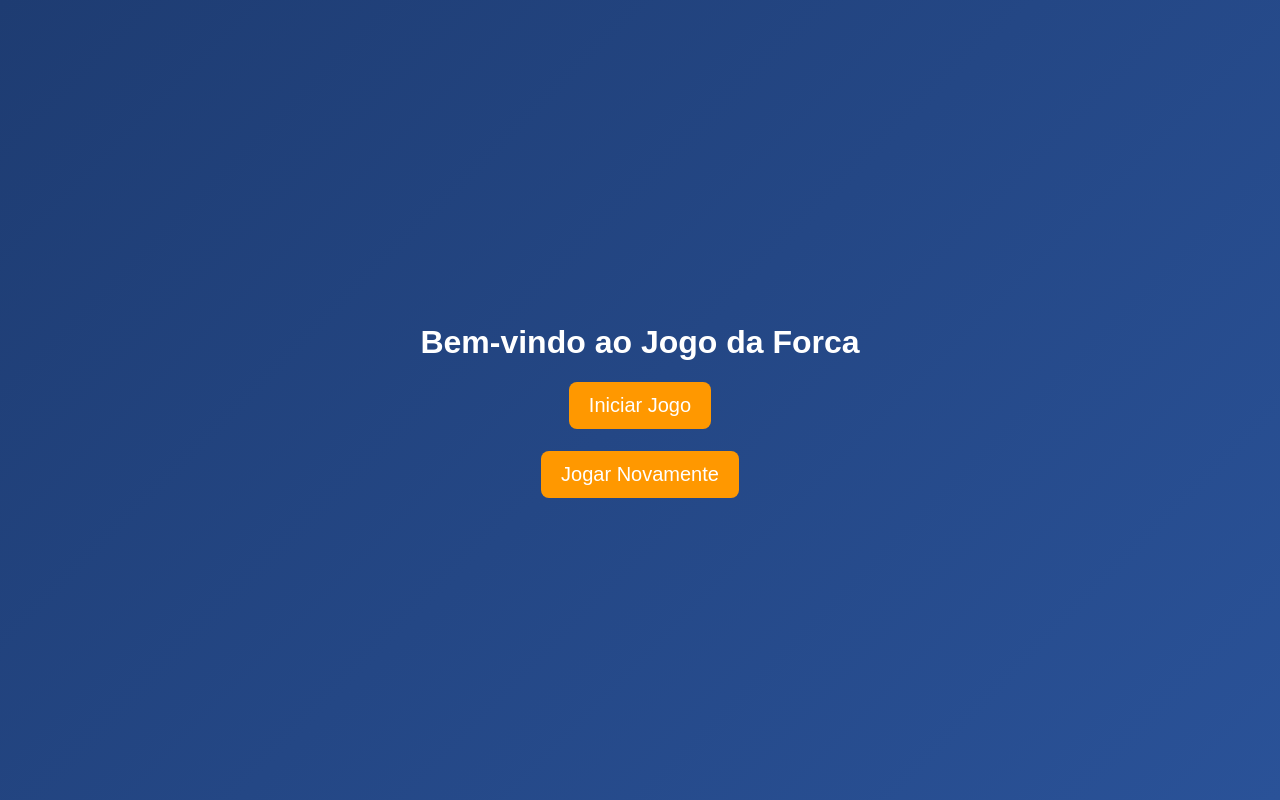
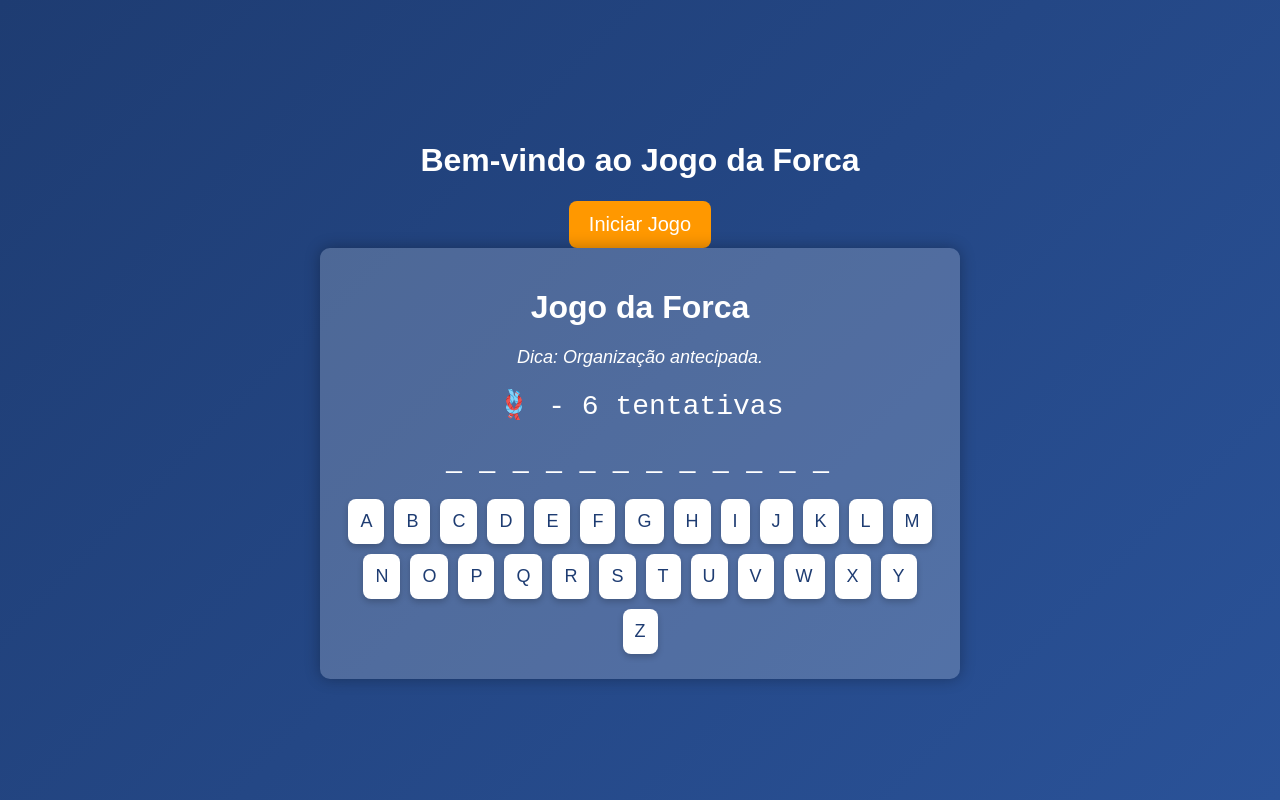
Before and after one commit to PedroDeMiranda/Forca, a plain HTML site: page JogoForca/index.html in a window 1280 px wide. Both pictures are taken after a click on the button "Jogar Novamente". Drawn offline with Linux system fonts and the light colour scheme.

Commit message:
Update index.html

```diff
--- a/JogoForca/index.html
+++ b/JogoForca/index.html
@@ -111,14 +111,19 @@
             { word: "ESTRATEGIA", hint: "Plano para alcançar um objetivo." },
             { word: "INOVACAO", hint: "Introdução de algo novo." }
         ];
-
         let chosenWordObj, hiddenWord, attempts;
         let hangmanStages = [ "🪢 - 6 tentativas", "🪢\n😀", "🪢\n😀\n👕", "🪢\n😀\n👕🫱", "🪢\n😀\n🫲👕🫱", "🪢\n😀\n👕\n🫱🫲\n🦵", "🪢\n😀\n👕\n🫱🫲\n🦵🦵"];
-
         function startGame() {
             document.getElementById("startScreen").style.display = "none";
             document.getElementById("gameContainer").style.display = "block";
             resetGame();
+
+        }
+
+        function restartGame() {
+            resetGame();
+            document.getElementById("endScreen").style.display = "none"; // Hide the end screen
+            document.getElementById("gameContainer").style.display = "block"; // Show the game container
         }
 
         function resetGame() {
@@ -131,7 +136,6 @@
             document.getElementById("letters").innerHTML = "";
             createLetters();
         }
-
         function createLetters() {
             const lettersDiv = document.getElementById("letters");
             for (let i = 65; i <= 90; i++) {
```
